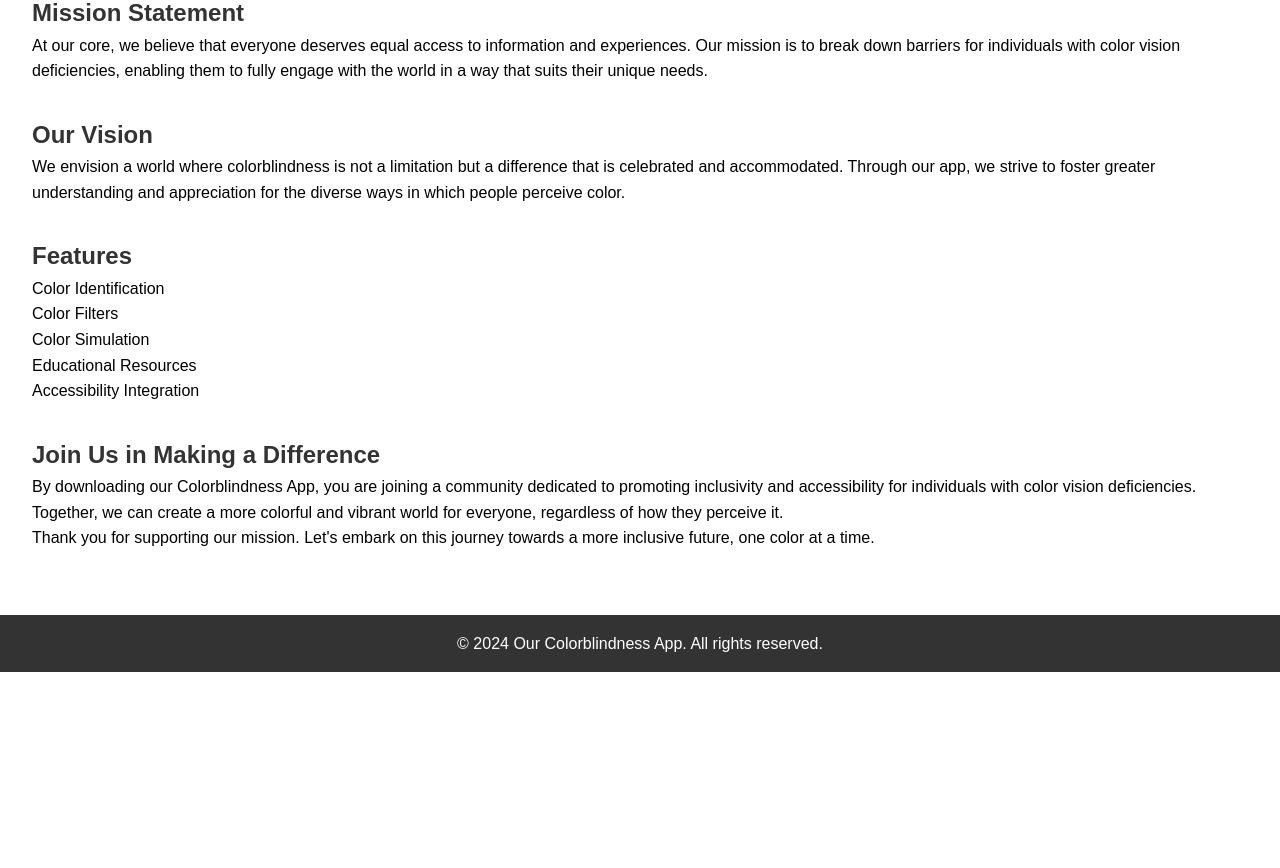
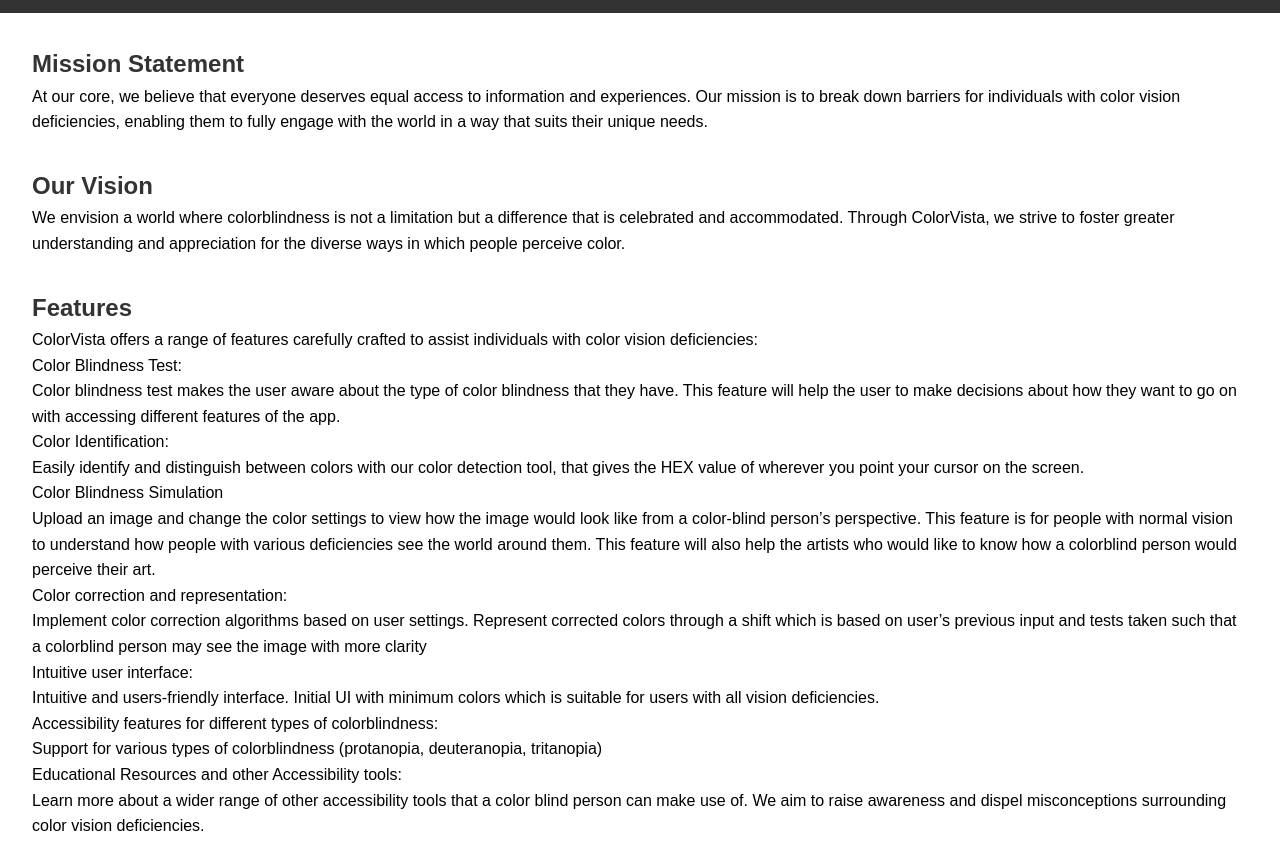
Before and after one commit to manya2237/ColorVista, a browser extension: page about_page.html in a window 1280 px wide. Shown: the part 121-989 px from the top of the page. Before the commit the page ends 800 px from the top, so only its background shows below. Drawn offline with Linux system fonts and the light colour scheme.

Commit message:
Update about_page.html

```diff
--- a/about_page.html
+++ b/about_page.html
@@ -8,7 +8,8 @@
 </head>
 <body>
   <header>
-    <h1>About Our Colorblindness App</h1>
+    <h1>About ColorVista!</h1>
+    <p>Welcome to ColorVista! We are passionate about creating a more inclusive and accessible world for individuals with color vision deficiencies. Our app is designed to empower people with colorblindness by providing them with tools to navigate and interact with the colorful world around them more easily.</p>
   </header>
   <main>
     <section>
@@ -17,26 +18,44 @@
     </section>
     <section>
       <h2>Our Vision</h2>
-      <p>We envision a world where colorblindness is not a limitation but a difference that is celebrated and accommodated. Through our app, we strive to foster greater understanding and appreciation for the diverse ways in which people perceive color.</p>
+      <p>We envision a world where colorblindness is not a limitation but a difference that is celebrated and accommodated. Through ColorVista, we strive to foster greater understanding and appreciation for the diverse ways in which people perceive color.
+    </p>
     </section>
     <section>
       <h2>Features</h2>
+      <p>ColorVista offers a range of features carefully crafted to assist individuals with color vision deficiencies:</p>
       <ul>
-        <li>Color Identification</li>
-        <li>Color Filters</li>
-        <li>Color Simulation</li>
-        <li>Educational Resources</li>
-        <li>Accessibility Integration</li>
+        <li>Color Blindness Test:</li>
+        <p> Color blindness test makes the user aware about the type of color blindness that they have. This feature will help the user to make decisions about how they want to go on with accessing different features of the app.
+        </p>
+        <li>Color Identification:</li>
+        <p> Easily identify and distinguish between colors with our color detection tool, that gives the HEX value of wherever you point your cursor on the screen.</p>
+        <li>Color Blindness Simulation</li>
+        <p>Upload an image and change the color settings to view how the image would look like from a color-blind person’s perspective. This feature is for people with normal vision to understand how people with various deficiencies see the world around them. This feature will also help the artists who would like to know how a colorblind person would perceive their art.
+            </p>
+        <li>Color correction and representation:</li>
+        <p>Implement color correction algorithms based on user settings. Represent corrected colors through a shift which is based on user’s previous input and tests taken such that a colorblind person may see the image with more clarity
+            </p>
+        <li>Intuitive user interface:</li>
+        <p>
+            Intuitive and users-friendly interface. Initial UI with minimum colors which is suitable for users with all vision deficiencies.
+            </p>
+        <li>Accessibility features for different types of colorblindness:
+        </li>
+        <p> Support for various types of colorblindness (protanopia, deuteranopia, tritanopia)</p>
+        <li>Educational Resources and other Accessibility tools:</li>
+        <p> Learn more about a wider range of other accessibility tools that a color blind person can make use of. We aim to raise awareness and dispel misconceptions surrounding color vision deficiencies.
+        </p>
       </ul>
     </section>
     <section>
-      <h2>Join Us in Making a Difference</h2>
-      <p>By downloading our Colorblindness App, you are joining a community dedicated to promoting inclusivity and accessibility for individuals with color vision deficiencies. Together, we can create a more colorful and vibrant world for everyone, regardless of how they perceive it.</p>
+      <h2>Join Us in Making a Difference!</h2>
+      <p>By using ColorVista, you are joining a community dedicated to promoting inclusivity and accessibility for individuals with color vision deficiencies. Together, we can create a more colorful and vibrant world for everyone, regardless of how they perceive it.</p>
       <p>Thank you for supporting our mission. Let's embark on this journey towards a more inclusive future, one color at a time.</p>
     </section>
   </main>
   <footer>
-    <p>&copy; 2024 Our Colorblindness App. All rights reserved.</p>
+    <p>&copy; 2024 ColorVista. All rights reserved.</p>
   </footer>
 </body>
 </html>
```
